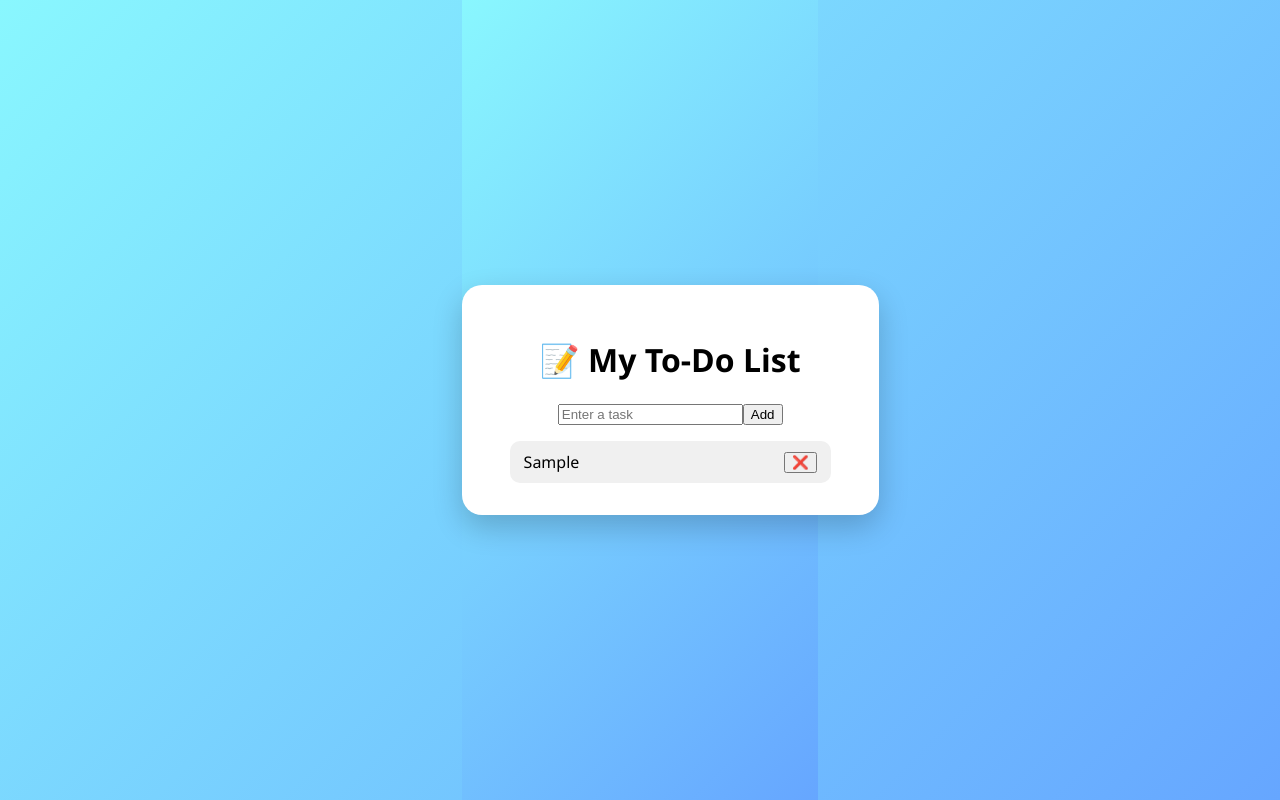
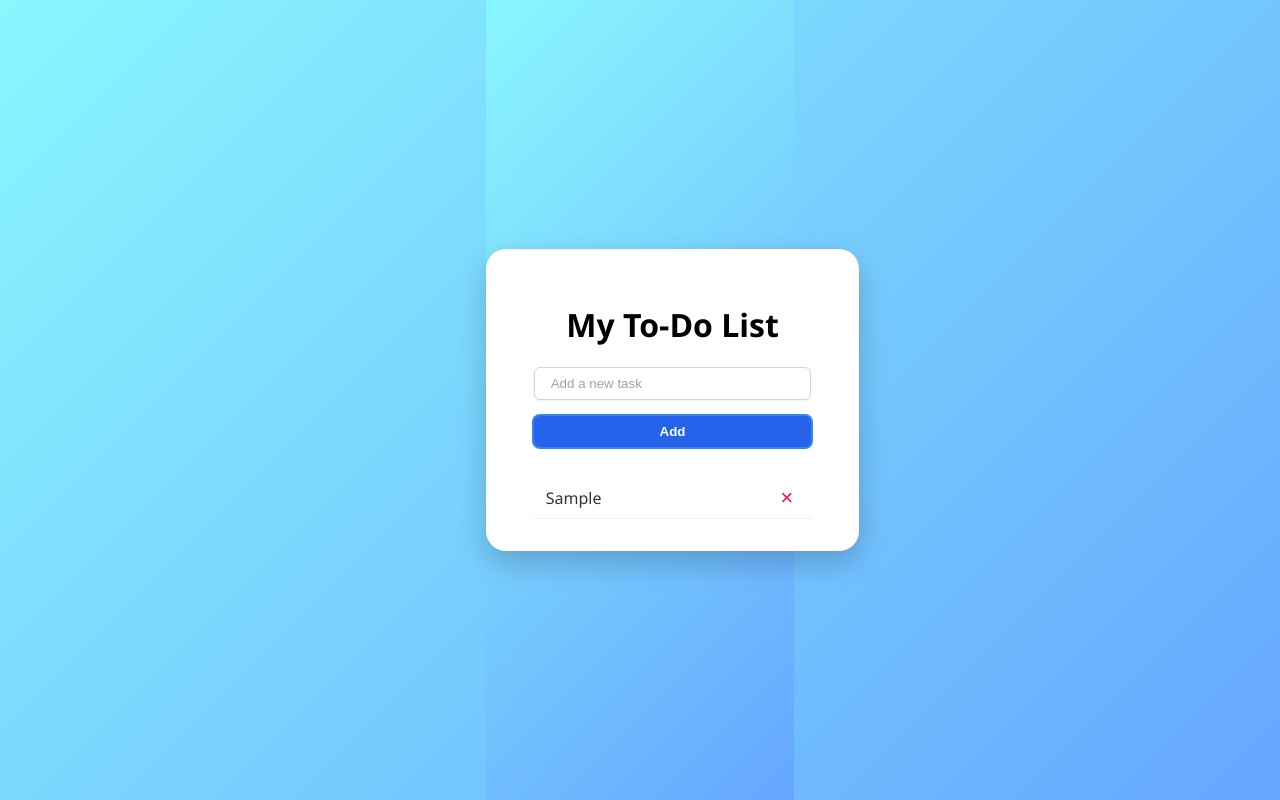
Before and after one commit to kwvxii/todo-app, a React (Create React App) app: page / in a window 1280 px wide. Both pictures are taken after typing "Sample" into the empty fields and a click on the button "Add". Built offline with nearby package versions, Linux system fonts and the light colour scheme.

Commit message:
Updated CSS

```diff
--- a/src/App.js
+++ b/src/App.js
@@ -1,56 +1,65 @@
-import React, { useState, useEffect } from 'react';
-import TodoItem from './components/TodoItem';
+import React, { useState } from 'react';
+import './styles.css';
 
 function App() {
-  const [task, setTask] = useState('');
-  const [todos, setTodos] = useState(() => {
-    const saved = localStorage.getItem('todos');
-    return saved ? JSON.parse(saved) : [];
-  });
+  const [newTask, setNewTask] = useState('');
+  const [tasks, setTasks] = useState([]);
 
-  useEffect(() => {
-    localStorage.setItem('todos', JSON.stringify(todos));
-  }, [todos]);
+  // For tracking which task is currently deleting (for animation)
+  const [deletingIndex, setDeletingIndex] = useState(null);
 
-  const addTask = (e) => {
+  const handleSubmit = (e) => {
     e.preventDefault();
-    if (!task.trim()) return;
-    setTodos([...todos, { id: Date.now(), text: task, completed: false }]);
-    setTask('');
+    const trimmedTask = newTask.trim();
+    if (trimmedTask) {
+      setTasks([...tasks, trimmedTask]);
+      setNewTask('');
+    }
   };
 
-  const toggleComplete = (id) => {
-    setTodos(todos.map(todo =>
-      todo.id === id ? { ...todo, completed: !todo.completed } : todo
-    ));
-  };
-
-  const deleteTask = (id) => {
-    setTodos(todos.filter(todo => todo.id !== id));
+  const handleDelete = (index) => {
+    setDeletingIndex(index);
+    // Wait for animation duration before removing task
+    setTimeout(() => {
+      setTasks(tasks.filter((_, i) => i !== index));
+      setDeletingIndex(null);
+    }, 300); // animation duration in ms
   };
 
   return (
     <div className="container">
-      <h1>📝 My To-Do List</h1>
-      <form onSubmit={addTask}>
+      <h1>My To-Do List</h1>
+
+      <form onSubmit={handleSubmit} className="form-vertical">
         <input
           type="text"
-          placeholder="Enter a task"
-          value={task}
-          onChange={(e) => setTask(e.target.value)}
+          placeholder="Add a new task"
+          className="input"
+          value={newTask}
+          onChange={(e) => setNewTask(e.target.value)}
         />
-        <button type="submit">Add</button>
+        <button type="submit" className="button">
+          Add
+        </button>
       </form>
-      <div className="todo-list">
-        {todos.map(todo => (
-          <TodoItem
-            key={todo.id}
-            todo={todo}
-            onToggle={() => toggleComplete(todo.id)}
-            onDelete={() => deleteTask(todo.id)}
-          />
+
+      <ul className="task-list">
+        {tasks.map((task, index) => (
+          <li
+            key={index}
+            className={`task-item ${deletingIndex === index ? 'fade-out' : ''}`}
+          >
+            <span>{task}</span>
+            <button
+              className="delete-button"
+              onClick={() => handleDelete(index)}
+              aria-label={`Delete task: ${task}`}
+            >
+              &times;
+            </button>
+          </li>
         ))}
-      </div>
+      </ul>
     </div>
   );
 }
--- a/src/styles.css
+++ b/src/styles.css
@@ -82,3 +82,103 @@ body, html {
     transform: scaleY(0);
   }
 }
+.form {
+  display: flex;
+  gap: 12px;
+  margin-bottom: 2rem;
+}
+
+.input {
+  flex-grow: 1;
+  border-radius: 6px;
+  border: 1px solid #d1d5db; /* gray-300 */
+  padding: 8px 16px;
+  color: #111827; /* gray-900 */
+  box-shadow: 0 1px 2px rgba(0,0,0,0.05);
+  transition: box-shadow 0.2s ease, border-color 0.2s ease;
+}
+
+.input::placeholder {
+  color: #9ca3af; /* gray-400 */
+}
+
+.input:focus {
+  outline: none;
+  border-color: transparent;
+  box-shadow: 0 0 0 2px #3b82f6; /* blue-500 ring */
+}
+
+.button {
+  border-radius: 6px;
+  background-color: #2563eb; /* blue-600 */
+  color: white;
+  padding: 8px 24px;
+  font-weight: 600;
+  box-shadow: 0 1px 2px rgba(0,0,0,0.1);
+  cursor: pointer;
+  transition: background-color 0.2s ease, box-shadow 0.2s ease;
+  border: none;
+}
+
+.button:hover {
+  background-color: #1e40af; /* blue-700 */
+}
+
+.button:focus {
+  outline: none;
+  box-shadow: 0 0 0 2px #3b82f6; /* blue-500 ring */
+}
+.form-vertical {
+  display: flex;
+  flex-direction: column;
+  gap: 1rem;
+  margin-bottom: 2rem;
+}
+/* Existing styles remain the same... */
+
+/* Task list container */
+.task-list {
+  list-style-type: none;
+  padding-left: 0;
+  margin: 0;
+}
+
+/* Task item */
+.task-item {
+  display: flex;
+  justify-content: space-between;
+  align-items: center;
+  text-align: left;
+  padding: 8px 12px;
+  border-bottom: 1px solid #eee;
+  font-size: 1rem;
+  color: #333;
+  opacity: 1;
+  transition: opacity 0.3s ease;
+}
+
+/* Fade out effect */
+.task-item.fade-out {
+  opacity: 0;
+  height: 0;
+  padding: 0 12px;
+  margin: 0;
+  overflow: hidden;
+  transition: opacity 0.3s ease, height 0.3s ease, padding 0.3s ease, margin 0.3s ease;
+}
+
+/* Delete button */
+.delete-button {
+  background: transparent;
+  border: none;
+  font-size: 1.4rem;
+  color: #e11d48; /* red-600 */
+  cursor: pointer;
+  padding: 0 6px;
+  line-height: 1;
+  transition: color 0.2s ease;
+}
+
+.delete-button:hover {
+  color: #b91c1c; /* red-700 */
+}
```
